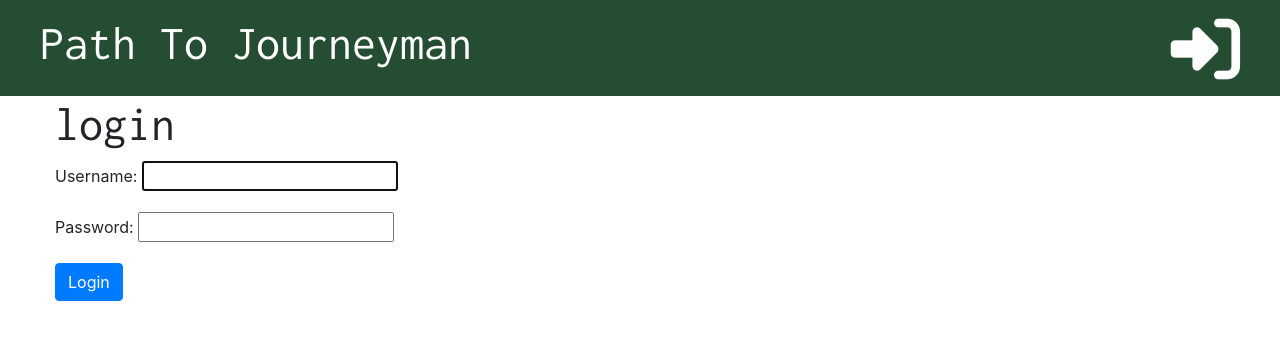
After one commit to GregMoomchi/my_django_site, a Django app: page /accounts/login/ in a window 1280 px wide. The commit adds this page. Shown: the top 340 px of the page. Run offline with Django 3.2, Linux system fonts and the light colour scheme; some libraries are stand-ins or nearby versions.

Commit message:
Add login functionalaity.

```diff
--- /dev/null
+++ b/blog/templates/Registration/login.html
@@ -0,0 +1,12 @@
+{% extends 'blog/base.html' %}
+
+{% block title %}Login{% endblock %}
+
+{% block content %}
+    <h2>login</h2>
+    <form method="post">
+        {% csrf_token %}
+        {{ form.as_p }}
+     <button type="submit" class="btn btn-primary">Login</button>
+    </form>
+{% endblock %}
--- a/blog/templates/blog/base.html
+++ b/blog/templates/blog/base.html
@@ -3,7 +3,7 @@
 <html lang="en">
 <head>
     <meta charset="UTF-8">
-    <title>GM Blog</title>
+    <title>{% block title %}{% endblock %}</title>
     <link href="https://fonts.googleapis.com/css2?family=Inconsolata&display=swap" rel="stylesheet" type="text/css">
     <link rel="stylesheet" href="https://stackpath.bootstrapcdn.com/bootstrap/4.5.0/css/bootstrap.min.css">
     <link rel="stylesheet" href="{% static 'css/blog.css' %}">
@@ -15,6 +15,9 @@
     {% if user.is_authenticated %}
         <a href="{% url 'post_draft_list' %}" class="top-menu"><i class="fas fa-pencil-ruler fa-2x"></i></a>
         <a href="{% url 'post_new' %}" class="top-menu"><i class="far fa-plus-square fa-2x"></i></a>
+    {% else %}
+        <a href="{% url 'login' %}" class="top-menu"><i class="fas fa-sign-in-alt fa-2x"></i></a>
+
     {% endif %}
 
     <h1><a href="{% url "post_list" %}">Path To Journeyman</a></h1>
--- a/blog/templates/blog/post_draft_list.html
+++ b/blog/templates/blog/post_draft_list.html
@@ -1,4 +1,6 @@
 {% extends 'blog/base.html' %}
+
+{% block title %}My drafts{% endblock %}
 
 {% block content %}
 
--- a/blog/templates/blog/post_edit.html
+++ b/blog/templates/blog/post_edit.html
@@ -1,4 +1,6 @@
 {% extends 'blog/base.html' %}
+
+{% block title %}{{ post.title }}{% endblock %}
 
 {% block content %}
     <h1>New Post</h1>
--- a/blog/templates/blog/post_list.html
+++ b/blog/templates/blog/post_list.html
@@ -1,4 +1,6 @@
 {% extends 'blog/base.html' %}
+
+{% block title %}GM News letter{% endblock %}
 
 {% block content %}
     {% for post in posts %}
--- a/blog/urls.py
+++ b/blog/urls.py
@@ -1,5 +1,6 @@
 from django.urls import path
 from . import views
+from django.contrib.auth import views as auth_views
 
 urlpatterns = [
     path('', views.post_list, name='post_list'),
@@ -12,5 +13,9 @@ urlpatterns = [
 
     path('drafts/', views.post_draft_list, name='post_draft_list'),
 
-    path('post/<int:pk>/publish/', views.post_publish, name='post_publish')
+    path('post/<int:pk>/publish/', views.post_publish, name='post_publish'),
+
+    path('accounts/login/', auth_views.LoginView.as_view(template_name="registration/login.html"), name='login'),
+
+    #path('accounts/login/', auth_views.login, name='login'),
 ]
--- a/mysite/settings.py
+++ b/mysite/settings.py
@@ -27,6 +27,7 @@ DEBUG = True
 
 ALLOWED_HOSTS = []
 
+LOGIN_REDIRECT_URL = 'post_list'
 
 # Application definition
 
```
Also changed, not shown: blog/templates/blog/post_detail.html (+7 -5 lines), blog/views.py (+6 -1 lines), db.sqlite3.
